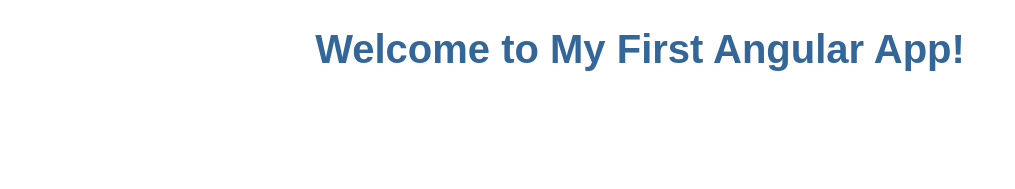
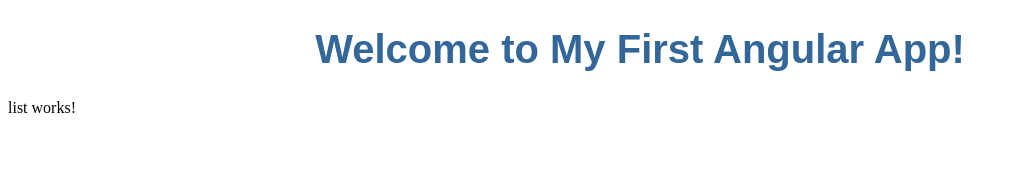
Before and after one commit to kasaharu/angular-tutorial, an Angular app: page / in a window 1280 px wide. Shown: the top 189 px of the page, without its empty margins (0-1015 px from the left). Built offline with nearby package versions, Linux system fonts and the light colour scheme.

Commit message:
Call the List component from App component

```diff
--- a/src/app/app.component.html
+++ b/src/app/app.component.html
@@ -4,3 +4,5 @@
     Welcome to {{title}}!
   </h1>
 </div>
+
+<app-list></app-list>
```
Also changed, not shown: 1 other file (tests, documents, lock files or other folders).
